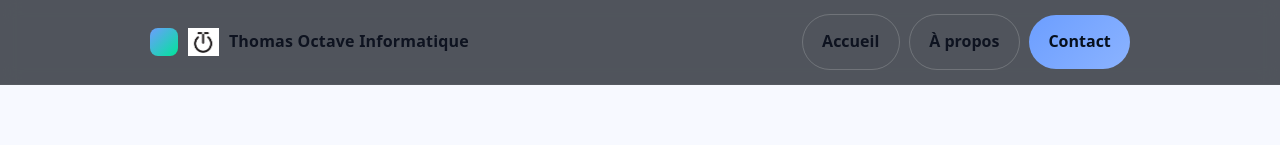
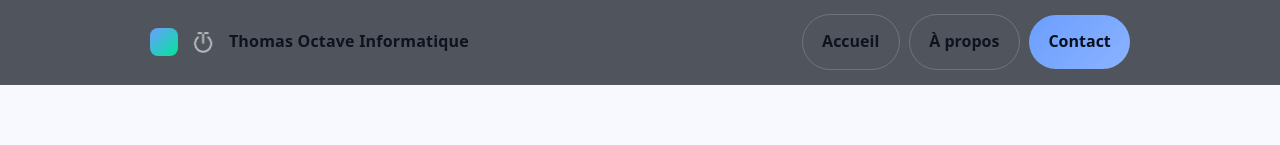
Before and after one commit to clusterone650/website, a plain HTML site: page contact.html in a window 1280 px wide. Shown: the top 145 px of the page. Drawn offline with Linux system fonts and the light colour scheme.

Commit message:
Update contact.html

```diff
--- a/contact.html
+++ b/contact.html
@@ -5,7 +5,7 @@
   <meta name="viewport" content="width=device-width, initial-scale=1">
   <title>Contact — Thomas Octave Informatique (Seraing, Liège)</title>
   <meta name="description" content="Contactez Thomas Octave Informatique : e‑mail, formulaires et infos pratiques. Basé à Seraing (Liège). Intervention sur site et à distance.">
-  <link rel="icon" href="assets/logo.png">
+  <link rel="icon" href="assets/logo2.png">
   <style>
     :root{--bg:#0b0f17;--panel:#121826;--text:#e7ebf2;--muted:#98a2b3;--brand:#6c9eff;--brand2:#00e599;--radius:16px;--shadow:0 10px 30px rgba(0,0,0,.35);--ring:0 0 0 4px rgba(108,158,255,.35);--maxw:980px}
     @media (prefers-color-scheme: light){:root{--bg:#f7f9ff;--panel:#ffffff;--text:#0e1320;--muted:#5b6471;--shadow:0 10px 25px rgba(18,22,34,.08)}}
@@ -56,7 +56,7 @@
     <div class="container nav">
       <a href="/" class="logo" aria-label="Retour à l'accueil">
         <span class="logo-mark" aria-hidden="true"></span>
-        <img class="logo-img" src="assets/logo.png" alt="Thomas Octave Informatique" onerror="this.style.display='none'">
+        <img class="logo-img" src="assets/logo2.png" alt="Thomas Octave Informatique" onerror="this.style.display='none'">
         <span>Thomas&nbsp;Octave&nbsp;Informatique</span>
       </a>
       <nav class="nav-links" aria-label="Navigation principale">
```
